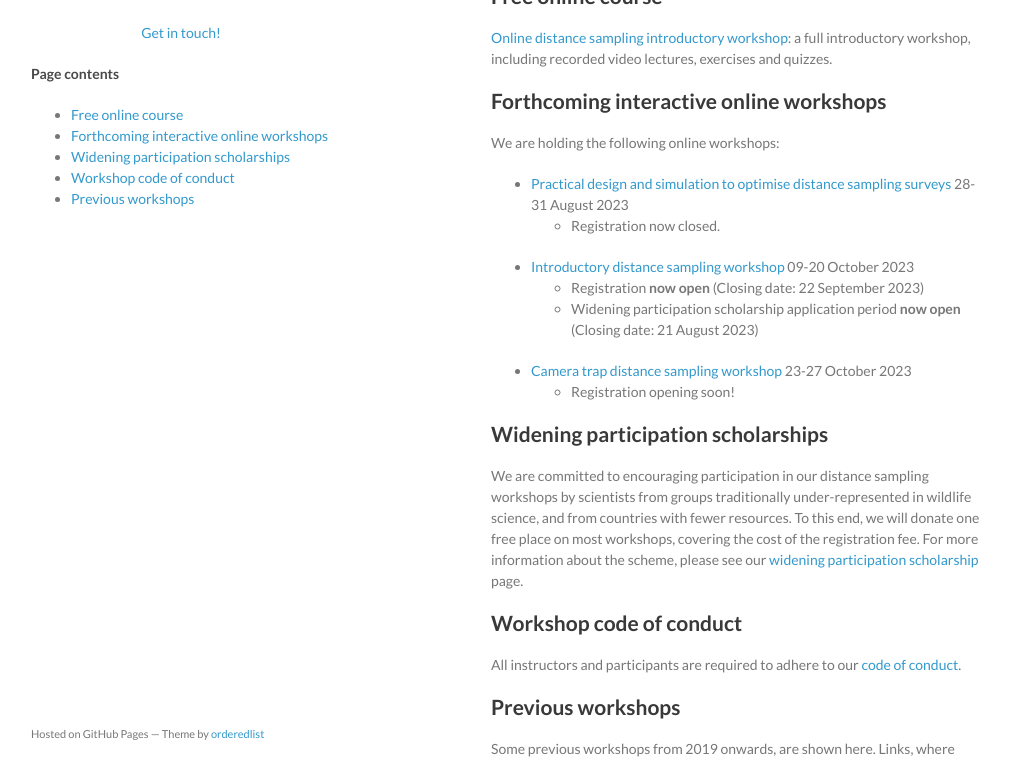
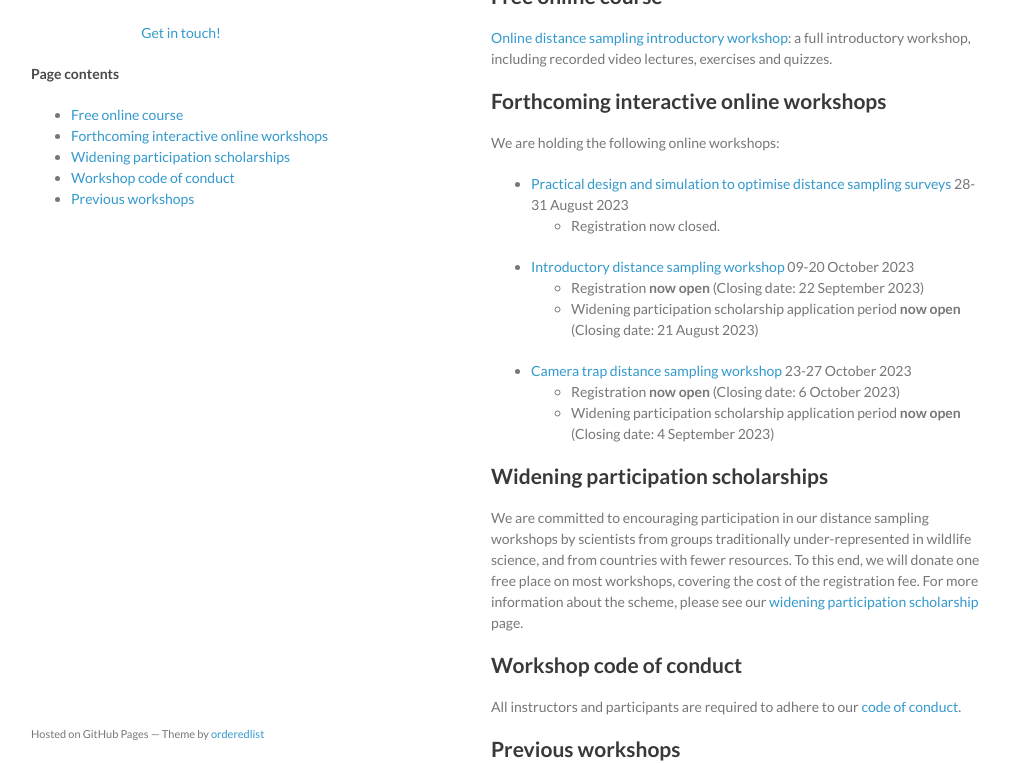
Before and after one commit to distanceworkshops/distanceworkshops.github.io, a Jekyll site: the page built from index.md, in a window 1280 px wide and 900 px high, cut to the strip 137-900 px from the top of the window. Shown: the whole strip, without its empty margins (129-1139 px from the left). Built offline with Jekyll 4.4.1, drawn with Linux system fonts in a browser that asks for light colours.

Commit message:
Update index.md
CTDS registration open

```diff
--- a/index.md
+++ b/index.md
@@ -21,7 +21,8 @@ We are holding the following online workshops:
   - Registration **now open** (Closing date: 22 September 2023)
   - Widening participation scholarship application period **now open** (Closing date: 21 August 2023)
 - [Camera trap distance sampling workshop](ctds-oct-2023) 23-27 October 2023
-  - Registration opening soon!
+  - Registration **now open** (Closing date: 6 October 2023)
+  - Widening participation scholarship application period **now open** (Closing date: 4 September 2023)
 <!-- Please [email us](mailto:distance@st-andrews.ac.uk) if you are interested in joining a future live online workshop on the following topics: (1) introduction to distance sampling; (2) camera trap distance sampling. -->
 
 ## Widening participation scholarships
```
